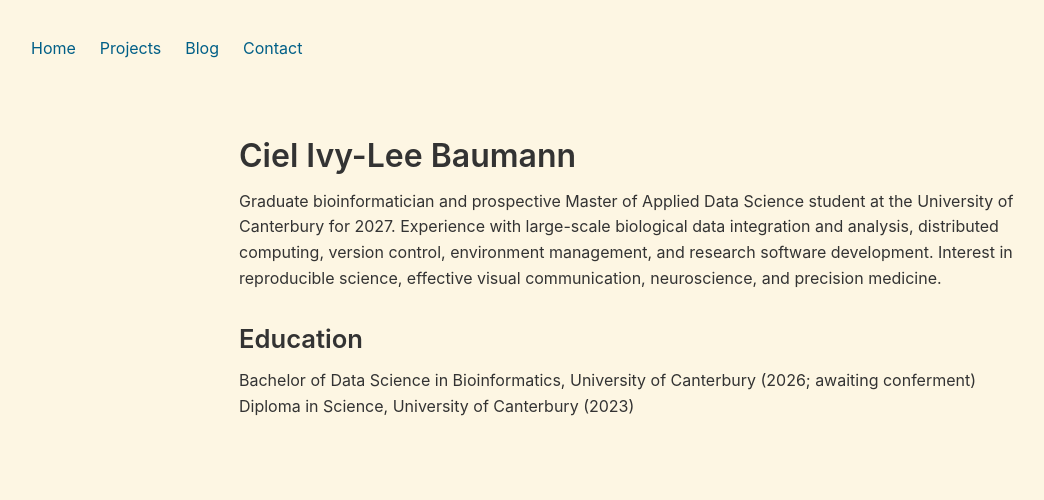
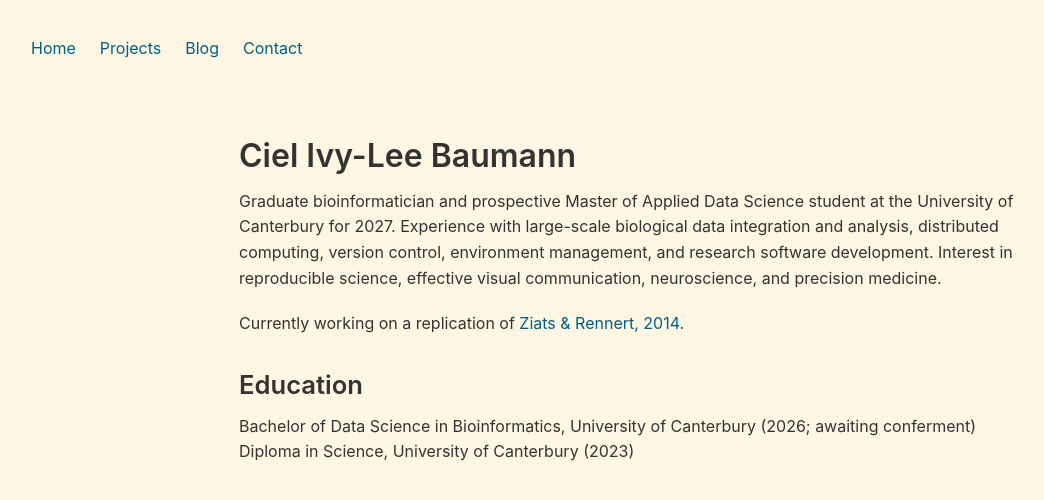
Before and after one commit to CielResearch/CielResearch.github.io, a Jekyll site: the page built from index.md, in a window 1280 px wide. Shown: the top 500 px of the page, without its empty margins (1-1045 px from the left). Built offline with Jekyll 4.4.1, drawn with Linux system fonts in a browser that asks for light colours.

Commit message:
Add current project

```diff
--- a/index.md
+++ b/index.md
@@ -7,6 +7,8 @@ title: CielResearch
 
 Graduate bioinformatician and prospective Master of Applied Data Science student at the University of Canterbury for 2027. Experience with large-scale biological data integration and analysis, distributed computing, version control, environment management, and research software development. Interest in reproducible science, effective visual communication, neuroscience, and precision medicine.
 
+Currently working on a replication of [Ziats &amp; Rennert, 2014](https://doi.org/10.1038/mp.2013.93).
+
 ## Education
 Bachelor of Data Science in Bioinformatics, University of Canterbury (2026; awaiting conferment) \
 Diploma in Science, University of Canterbury (2023)
```
